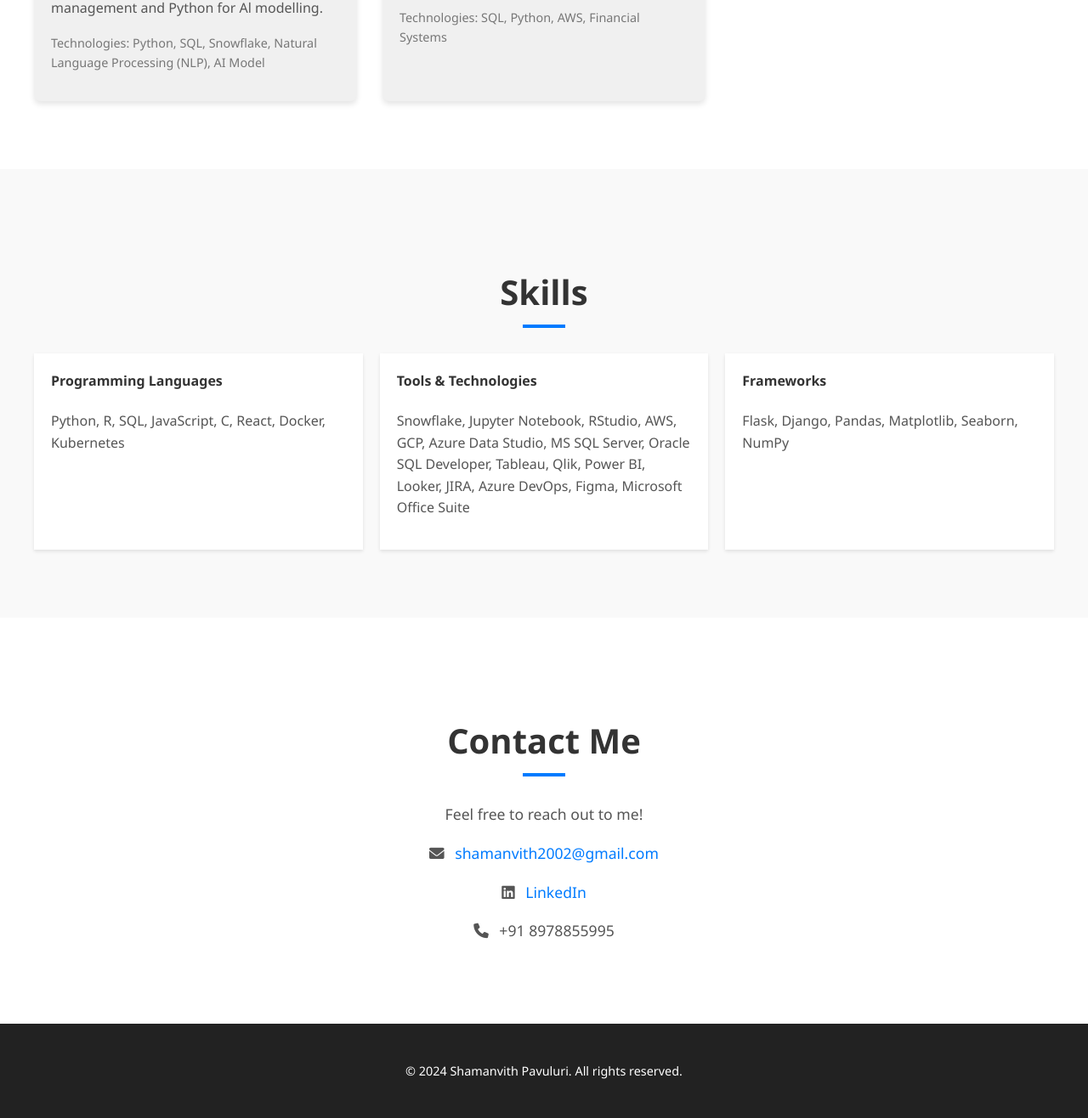
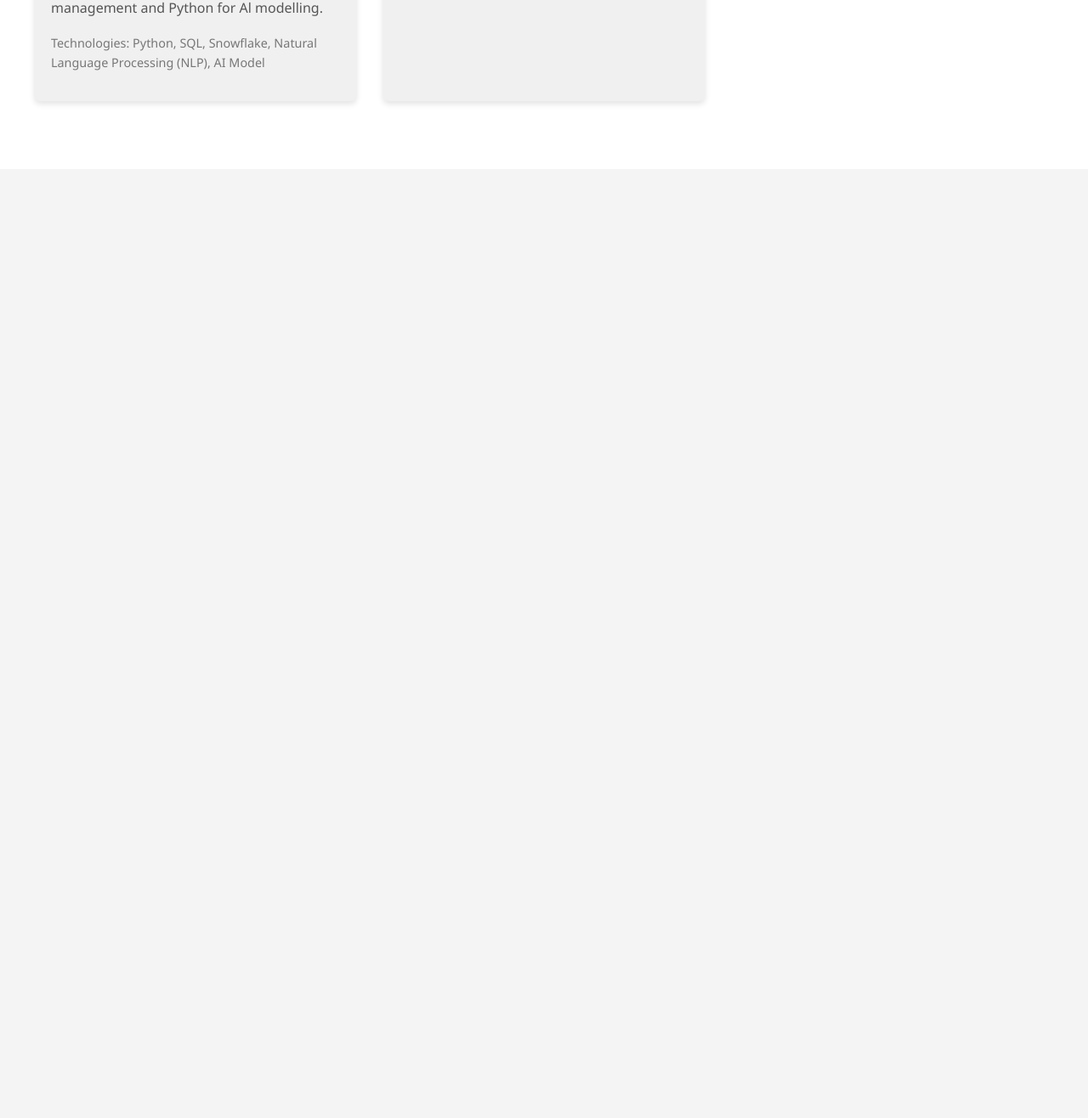
Before and after one commit to Shamanvith/portfolio-website, a plain HTML site: page index.html in a window 1280 px wide. Shown: the part 2124-3440 px from the top of the page at 85% size. After the commit the page ends 2323 px from the top, so only its background shows below. Drawn offline with nearby package versions, Linux system fonts and the light colour scheme.

Commit message:
Update index.html

```diff
--- a/index.html
+++ b/index.html
@@ -4,10 +4,23 @@
 <head>
     <meta charset="UTF-8">
     <meta name="viewport" content="width=device-width, initial-scale=1.0">
-    <title>Shamanvith - Portfolio</title>
+    <title>Shamanvith Pavuluri - Portfolio</title>
     <link rel="stylesheet" href="style.css">
     <link rel="stylesheet" href="https://cdnjs.cloudflare.com/ajax/libs/font-awesome/6.0.0-beta3/css/all.min.css">
     <link rel="stylesheet" href="https://cdnjs.cloudflare.com/ajax/libs/animate.css/4.1.1/animate.min.css" />
+    <script src="https://cdnjs.cloudflare.com/ajax/libs/gsap/3.12.5/gsap.min.js"></script>
+    <style>
+        #ip-address {
+            display: none;
+            /* Initially hide the IP display */
+            background-color: #f0f0f0;
+            padding: 10px;
+            margin-top: 20px;
+            text-align: center;
+        }
+
+        /* Added style for better visibility */
+    </style>
 </head>
 
 <body>
@@ -33,13 +46,13 @@
             <div class="container">
                 <h2 class="section-title animate__animated animate__fadeInDown">About Me</h2>
                 <div class="section-content about-content animate__animated animate__fadeInUp">
-                    <p>I'm a results-driven Data Analyst with a background in Electronics and Communication Engineering and
-                        hands-on experience in transforming raw data into actionable insights. Passionate about data engineering,
-                        I specialize in SQL, Python, and dashboard creation to support data-driven decision-making across supply
-                        chain operations. I bring strong analytical thinking, a collaborative mindset, and a continuous drive to
-                        learn and implement modern data solutions—from optimizing workflows with automation to exploring cloud
-                        platforms and LLM-powered query tools. My goal is to build scalable data systems that make information
-                        more accessible and impactful for organizations.</p>
+                    <p>I'm a results-driven Data Analyst with a background in Electronics and Communication Engineering
+                        and hands-on experience in transforming raw data into actionable insights. Passionate about data
+                        engineering, I specialize in SQL, Python, and dashboard creation to support data-driven
+                        decision-making across supply chain operations. I bring strong analytical thinking, a collaborative
+                        mindset, and a continuous drive to learn and implement modern data solutions—from optimizing
+                        workflows with automation to exploring cloud platforms and LLM-powered query tools. My goal is to
+                        build scalable data systems that make information more accessible and impactful for organizations.</p>
                 </div>
             </div>
         </section>
@@ -54,16 +67,17 @@
                         <ul>
                             <li>Engineered comprehensive solutions within an Agile framework for the Semantics Layer team,
                                 addressing complex business challenges through meticulous requirements analysis, codebase
-                                enhancement, rigorous testing protocols, user acceptance validation, and seamless implementation.
-                                These efforts yielded scalable and efficient results for the supply chain and financial dashboards.
+                                enhancement, rigorous testing protocols, user acceptance validation, and seamless
+                                implementation. These efforts yielded scalable and efficient results for the supply chain and
+                                financial dashboards.
                             </li>
-                            <li>Conceptualized and executed advanced technical architectures leveraging Python, SQL, and Snowflake,
-                                with a focus on data modeling and governance to streamline supply chain analytics and financial
-                                systems on cloud platforms such as AWS and Azure.</li>
-                            <li>Partnered strategically with multidisciplinary stakeholders, encompassing business units and technical
-                                collaborators, to extract precise data insights, refine operational workflows, and craft bespoke
-                                solutions aligned with overarching business objectives, driving enhanced operational and financial
-                                performance.</li>
+                            <li>Conceptualized and executed advanced technical architectures leveraging Python, SQL, and
+                                Snowflake, with a focus on data modeling and governance to streamline supply chain analytics
+                                and financial systems on cloud platforms such as AWS and Azure.</li>
+                            <li>Partnered strategically with multidisciplinary stakeholders, encompassing business units and
+                                technical collaborators, to extract precise data insights, refine operational workflows, and
+                                craft bespoke solutions aligned with overarching business objectives, driving enhanced
+                                operational and financial performance.</li>
                         </ul>
                     </div>
                 </div>
@@ -76,89 +90,35 @@
                 <div class="section-content projects-content animate__animated animate__fadeInUp">
                     <div class="project-item">
                         <h3>Fraud Transaction Filtering and Analysis</h3>
-                        <p>Developed a robust data pipeline to identify and filter fraudulent transactions using SQL and Python.
-                            Implemented advanced filtering algorithms based on transaction patterns, anomaly detection, and rule-based
-                            logic to detect irregularities.</p>
+                        <p>Developed a robust data pipeline to identify and filter fraudulent transactions using SQL and
+                            Python. Implemented advanced filtering algorithms based on transaction patterns, anomaly
+                            detection, and rule-based logic to detect irregularities.</p>
                         <p class="tech">Technologies: SQL, Python</p>
                     </div>
                     <div class="project-item">
                         <h3>Financial Department Dashboards</h3>
-                        <p>Designed SQL queries and integrated Tableau and Qlik dashboards for finance analytics, ensuring 99%
-                            data accuracy.</p>
+                        <p>Designed SQL queries and integrated Tableau and Qlik dashboards for finance analytics, ensuring
+                            99% data accuracy.</p>
                         <p class="tech">Technologies: SQL, Tableau, Qlik</p>
                     </div>
                     <div class="project-item">
                         <h3>Data Modelling for Efficient Data Warehousing</h3>
-                        <p>Designed and implemented a comprehensive data model to support efficient data storage and analysis,
-                            utilizing Docker for containerization.</p>
+                        <p>Designed and implemented a comprehensive data model to support efficient data storage and
+                            analysis, utilizing Docker for containerization.</p>
                         <p class="tech">Technologies: Data Modeling, Docker</p>
                     </div>
                     <div class="project-item">
                         <h3>LLM-Based SQL Query Generator for Data Insights</h3>
-                        <p>Played an important role in building a LLM model integrated with a company's database to automatically
-                            generate SQL queries based on natural language commands. The solution also executes the queries and
-                            displays results alongside the generated query for easy decision-making. This project leverages
-                            Snowflake for database management and Python for Al modelling.</p>
+                        <p>Played an important role in building a LLM model integrated with a company's database to
+                            automatically generate SQL queries based on natural language commands. The solution also
+                            executes the queries and displays results alongside the generated query for easy decision-making.
+                            This project leverages Snowflake for database management and Python for Al modelling.</p>
                         <p class="tech">Technologies: Python, SQL, Snowflake, Natural Language Processing (NLP), AI Model</p>
                     </div>
                     <div class="project-item">
                         <h3>Fiscal Year Transition System</h3>
                         <p>Played an important role in the transformation of fiscal year data from NMG's Fiscal Year to Saks
                             Global Fiscal Year within the company's financial systems. This initiative significantly improved
-                            accuracy in financial reporting and facilitated smoother transitions by automating the process of data
-                            alignment, reconciliation, and generation of transition reports.</p>
-                        <p class="tech">Technologies: SQL, Python, AWS, Financial Systems</p>
-                    </div>
-                </div>
-            </div>
-        </section>
-
-        <section id="skills" class="section skills-section">
-            <div class="container">
-                <h2 class="section-title animate__animated animate__fadeInDown">Skills</h2>
-                <div class="section-content skills-content animate__animated animate__fadeInUp">
-                    <div class="skills-grid">
-                        <div>
-                            <h4>Programming Languages</h4>
-                            <p>Python, R, SQL, JavaScript, C, React, Docker, Kubernetes</p>
-                        </div>
-                        <div>
-                            <h4>Tools & Technologies</h4>
-                            <p>Snowflake, Jupyter Notebook, RStudio, AWS, GCP, Azure Data Studio, MS SQL Server, Oracle SQL
-                                Developer, Tableau, Qlik, Power BI, Looker, JIRA, Azure DevOps, Figma, Microsoft Office Suite
-                            </p>
-                        </div>
-                        <div>
-                            <h4>Frameworks</h4>
-                            <p>Flask, Django, Pandas, Matplotlib, Seaborn, NumPy</p>
-                        </div>
-                    </div>
-                </div>
-            </div>
-        </section>
-
-        <section id="contact" class="section contact-section">
-            <div class="container">
-                <h2 class="section-title animate__animated animate__fadeInDown">Contact Me</h2>
-                <div class="section-content contact-content animate__animated animate__fadeInUp">
-                    <p>Feel free to reach out to me!</p>
-                    <p><i class="fas fa-envelope"></i> <a
-                            href="mailto:shamanvith2002@gmail.com">shamanvith2002@gmail.com</a></p>
-                    <p><i class="fab fa-linkedin"></i> <a
-                            href="https://www.linkedin.com/in/shamanvith-pavuluri-9616191a6">LinkedIn</a></p>
-                    <p><i class="fas fa-phone"></i> +91 8978855995</p>
-                </div>
-            </div>
-        </section>
-    </main>
-
-    <footer class="site-footer">
-        <div class="container">
-            <p>&copy; 2024 Shamanvith Pavuluri. All rights reserved.</p>
-        </div>
-    </footer>
-
-    <script src="script.js"></script>
-</body>
-
-</html>
+                            accuracy in financial reporting and facilitated smoother transitions by automating the process of
+                            data alignment, reconciliation, and generation of transition reports.</p>
+                        <p class="
```
